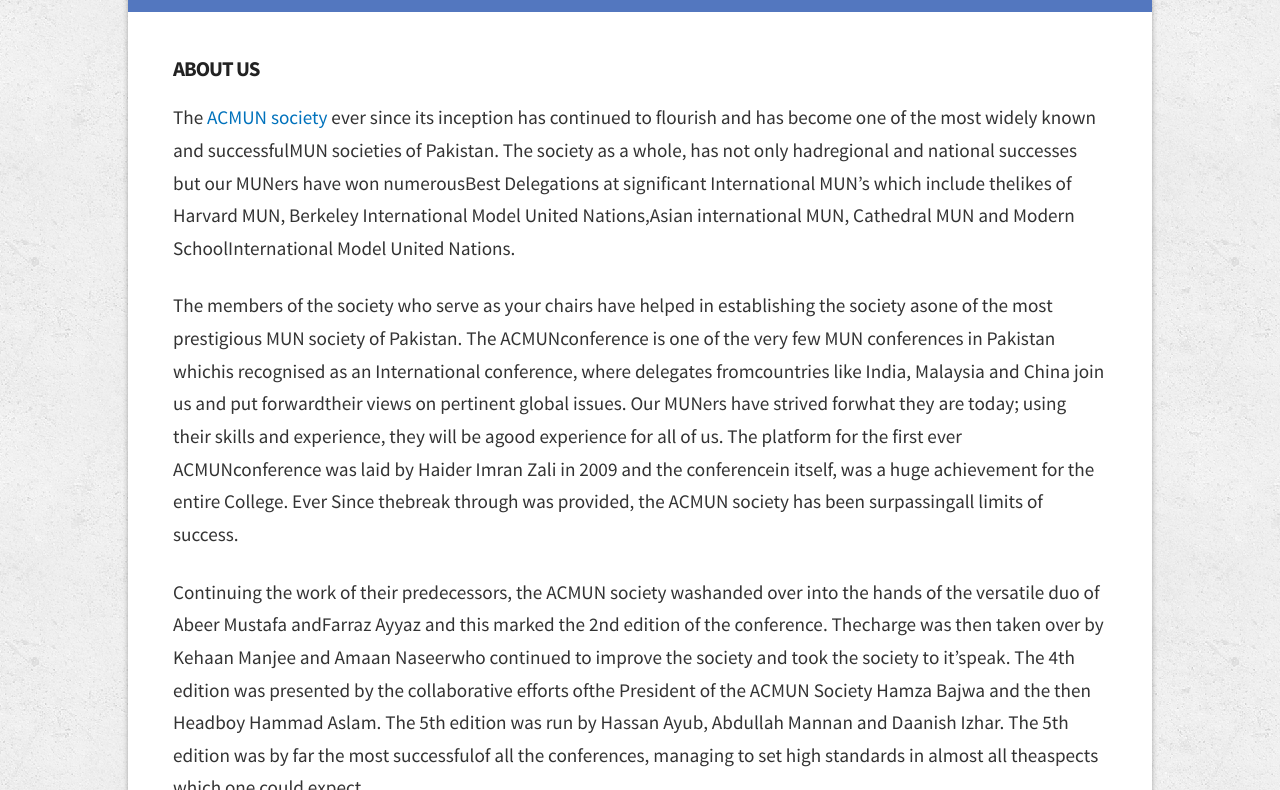
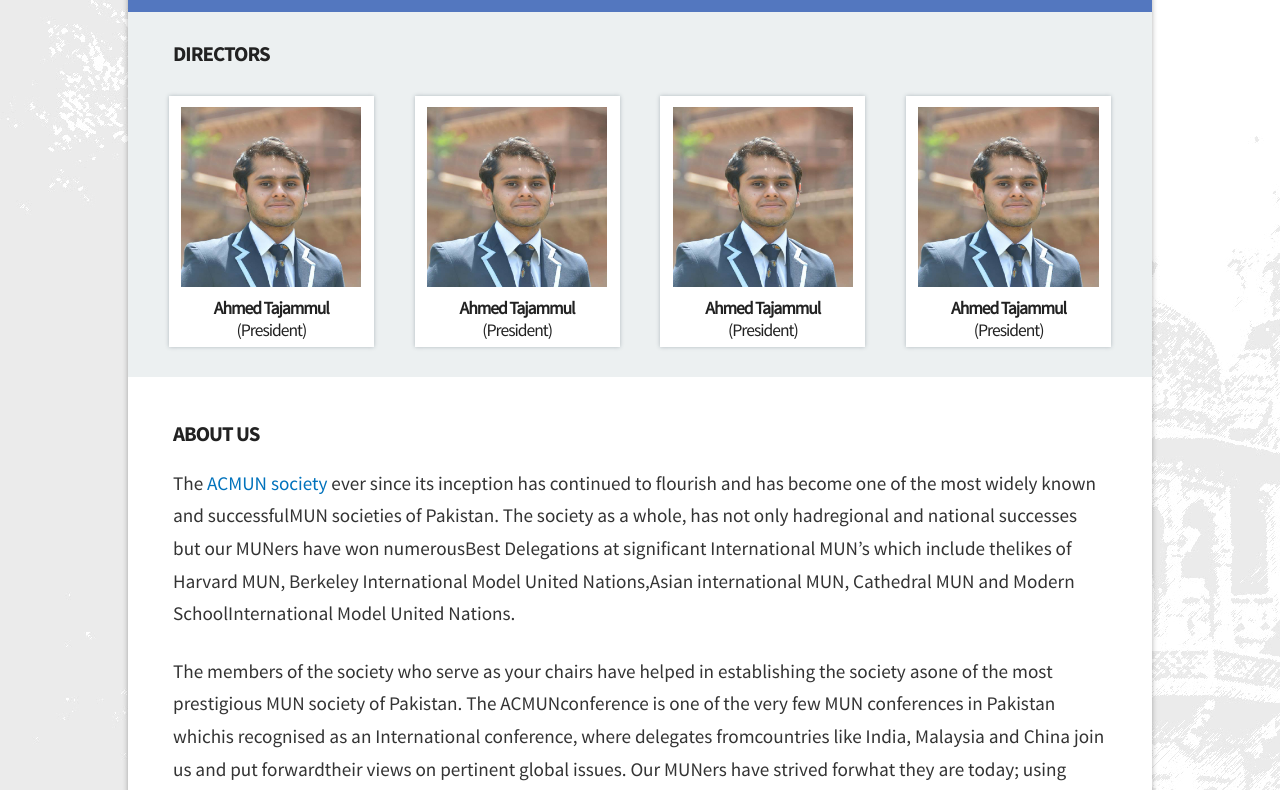
Before and after one commit to yasoob/acmun, a plain HTML site: page aboutus.html in a window 1280 px wide. Shown: the part 96-886 px from the top of the page. Drawn offline with nearby package versions, Linux system fonts and the light colour scheme; files whose address does not match are found by name.

Commit message:
improved the about page

```diff
--- a/aboutus.html
+++ b/aboutus.html
@@ -61,6 +61,41 @@
       </div>
     </div>
     <div class="row">
+      <div class="twelve columns directors">
+        <h2 class="title director-title">Directors</h2>
+        <div class="items">
+          <div class="item">
+            <img src="images/secretariat/Ahmed Tajammul.jpg" class="d_img">
+            <h2>
+              Ahmed Tajammul
+            </h2>
+            <h3>(President)</h3>
+            </div>
+          </div>
+          <div class="item">
+            <img src="images/secretariat/Ahmed Tajammul.jpg" class="d_img">
+            <h2>
+              Ahmed Tajammul
+            </h2>
+            <h3>(President)</h3>
+          </div>
+          <div class="item">
+            <img src="images/secretariat/Ahmed Tajammul.jpg" class="d_img">
+            <h2>
+              Ahmed Tajammul
+            </h2>
+            <h3>(President)</h3>
+          </div>
+          <div class="item">
+            <img src="images/secretariat/Ahmed Tajammul.jpg" class="d_img">
+            <h2>
+              Ahmed Tajammul
+            </h2>
+            <h3>(President)</h3>
+          </div>
+        </div>
+      </div>
+    <div class="row">
       <div class="twelve columns hero">
         <h2 class="title">About Us</h2>
         <p>The <a href="#">ACMUN society</a> ever since its inception has continued to flourish and has become one of the most widely known and successfulMUN societies of Pakistan. The society as a whole, has not only hadregional and national successes but our MUNers have won numerousBest Delegations at significant International MUN’s which include thelikes of Harvard MUN, Berkeley International Model United Nations,Asian international MUN, Cathedral MUN and Modern SchoolInternational Model United Nations.</p>
--- a/css/custom.css
+++ b/css/custom.css
@@ -1,5 +1,5 @@
 body {
-    background: #fff url('../images/concrete_seamless.png') repeat top left;
+    background: #fff url('../images/wrapper.jpg') repeat top left;
     font-family: "source_sans_proregular", Arial, sans-serif;
 }
 
@@ -284,6 +284,60 @@
     margin-bottom: 0px;
 }
 
+.directors{
+    padding: 0px;
+    padding-bottom: 30px;
+    background-color: #ecf0f1;
+    padding-top: 20px;
+}
+
+.directors .director-title{
+    font-size: 1.4em;
+    text-transform: uppercase;
+    font-family: "source_sans_probold";
+    margin-top: 0;
+    padding: 45px;
+    padding-top: 10px;
+    padding-bottom: 10px;
+}
+
+.directors .item{
+    font-size: 1.3em;
+    padding: 0px 0 0 0;
+    position: relative;
+    width: 20%;
+    float: left;
+    text-align: center;
+    background-color: white;
+    margin: -22px 0px 0px 4%;
+    box-shadow: 0px 0px 4px #AFB9BC;
+    transition: all 0.3s;
+}
+
+.directors .item:hover{
+    box-shadow: 0px 0px 15px #AFB9BC;
+}
+
+.directors h2, .directors h3{
+    font-size: 0.9em;
+    font-family: "source_sans_proregular";
+    margin-top: 0;
+    margin-bottom: 0px;
+}
+
+.directors .item h2{
+    font-weight: bold;
+}
+
+.directors h3{
+    margin-bottom: 5px;
+}
+
+.d_img{
+    width: 88%;
+    margin-top: 11px;
+}
+
 @media (max-width: 600px) {
     .wrapper{
         max-width: 100%;
@@ -305,6 +359,18 @@
         font-family: 'dejavu_serifbook';
         font-size: 1.5em;
     }
+    .directors{
+        margin-bottom: -50px;
+    }
+    .directors .item h2{
+        font-weight: 100;
+        font-family: "source_sans_proregular";
+        font-size: 0.9em;
+    }
+    .directors .item{
+        width: 44% !important;
+        margin-bottom: 50px;
+    }
     nav {
         float: none !important;
     }
```
Also changed, not shown: index.html (+4 -2 lines), images/secretariat/Ahmed Tajammul.jpg (added), images/wrapper.jpg (added).
